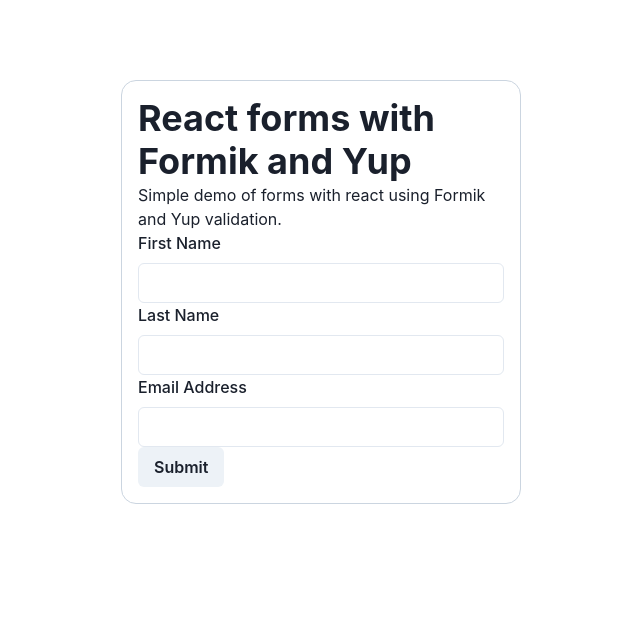
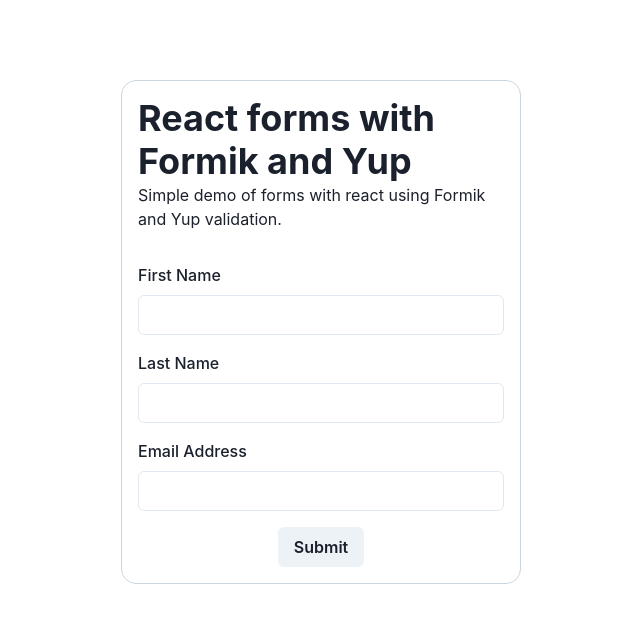
Before and after one commit to ashannon828/demo-formik, a Next.js app: page / in a window 1280 px wide. Shown: the top 622 px of the page, without its empty margins (319-959 px from the left). Built offline with nearby package versions, Linux system fonts and the light colour scheme.

Commit message:
finished form. Need to finish validation and write blog post

```diff
--- a/pages/index.js
+++ b/pages/index.js
@@ -45,17 +45,11 @@ export default function Home() {
               initialValues={{ firstName: "", lastName: "", email: "" }}
               validationSchema={Yup.object({
                 firstName: Yup.string()
-
                   .max(15, "Must be 15 characters or less")
-
                   .required("Required"),
-
                 lastName: Yup.string()
-
                   .max(20, "Must be 20 characters or less")
-
                   .required("Required"),
-
                 email: Yup.string()
                   .email("Invalid email address")
                   .required("Required"),
@@ -70,8 +64,9 @@ export default function Home() {
             >
               {(formik) => (
                 <Form>
-                  <FormLabel htmlFor="firstName">First Name</FormLabel>
-
+                  <FormLabel mt="2rem" htmlFor="firstName">
+                    First Name
+                  </FormLabel>
                   <Input
                     id="firstName"
                     type="text"
@@ -84,8 +79,9 @@ export default function Home() {
                     </FormErrorMessage>
                   ) : null}
 
-                  <FormLabel htmlFor="lastName">Last Name</FormLabel>
-
+                  <FormLabel mt="1rem" htmlFor="lastName">
+                    Last Name
+                  </FormLabel>
                   <Input
                     id="lastName"
                     type="text"
@@ -98,8 +94,9 @@ export default function Home() {
                     </FormErrorMessage>
                   ) : null}
 
-                  <FormLabel htmlFor="email">Email Address</FormLabel>
-
+                  <FormLabel mt="1rem" htmlFor="email">
+                    Email Address
+                  </FormLabel>
                   <Input
                     id="email"
                     type="email"
@@ -109,8 +106,9 @@ export default function Home() {
                   {formik.touched.email && formik.errors.email ? (
                     <FormErrorMessage>{formik.errors.email}</FormErrorMessage>
                   ) : null}
-
-                  <Button type="submit">Submit</Button>
+                  <Center mt="1rem">
+                    <Button type="submit">Submit</Button>
+                  </Center>
                 </Form>
               )}
             </Formik>
```
